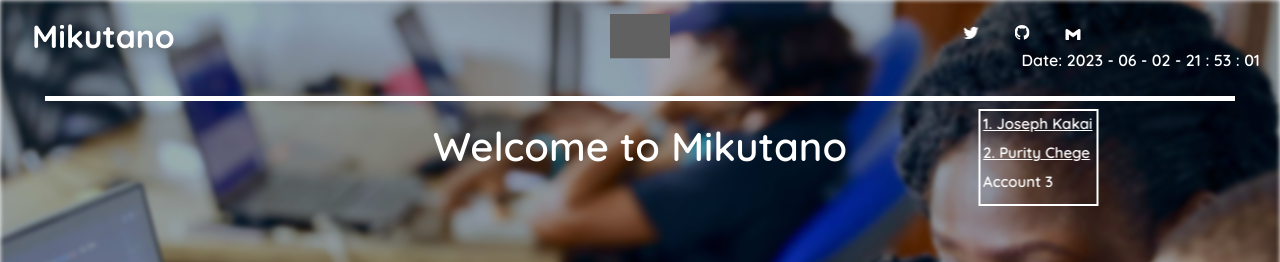
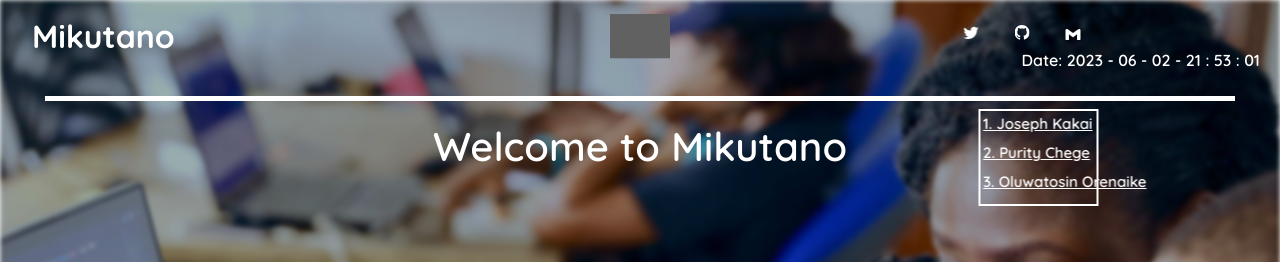
Before and after one commit to kakaingalu/mikutano, a Next.js app: page / in a window 1280 px wide. Both pictures are taken after a click on the element 970 px from the left and 34 px from the top of the page. Shown: the top 262 px of the page. Built offline with nearby package versions, Linux system fonts and the light colour scheme; grey boxes are pictures that could not be loaded.

Commit message:
mikutano

```diff
--- a/pages/index.js
+++ b/pages/index.js
@@ -86,7 +86,11 @@
                     2. Purity Chege
                     </a>
                 </li>
-                <li>Account 3</li>
+		<li>
+                    <a href="https://twitter.com/otomisin" target="_blank" rel="noopener noreferrer">
+		    3. Oluwatosin Orenaike
+		    </a>
+		</li>
               </ul>
             )}
 	  </div>
@@ -106,7 +110,11 @@
                     2. Purity Chege
                     </a>
                 </li>
-                <li>Account 3</li>
+                <li>
+		   <a href="https://github.com/otomisin" target="_blank" rel="noopener norefererrer">
+		   3. Oluwatosin Orenaike
+		   </a>
+		</li>
               </ul>
             )}
 
@@ -127,7 +135,11 @@
                     2. Purity Chege
                     </a>
                 </li>
-                <li>Account 3</li>
+                <li>
+		   <a href="orenaiket@yahoo.com">
+		   3. Oluwatosin Orenaike
+		   </a>
+		</li>
               </ul>
             )}
 
```
Also changed, not shown: 1 other file (tests, documents, lock files or other folders).
